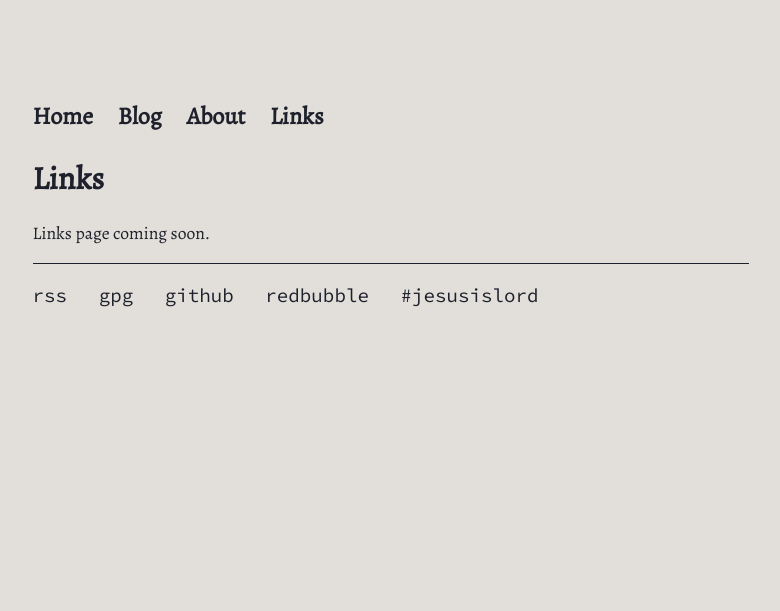
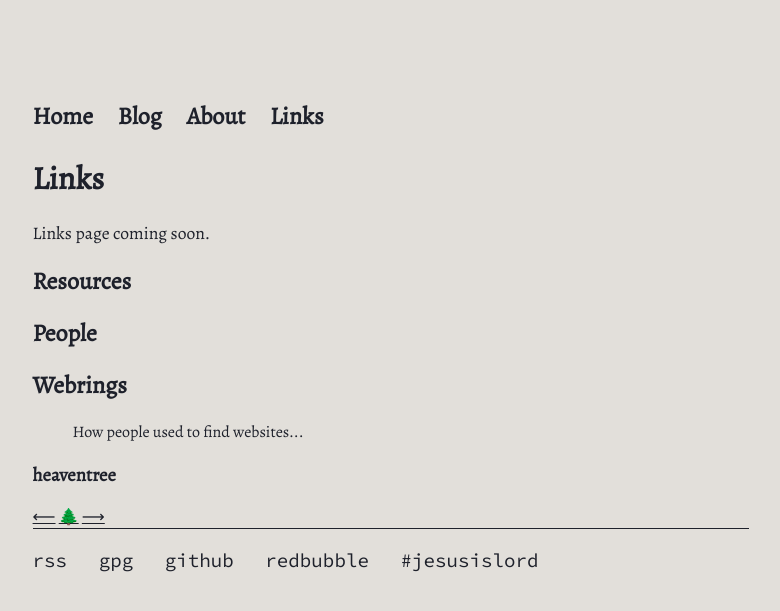
Before and after one commit to codyilardo/codyilardo.github.io, a Jekyll site: the page built from links/index.html, in a window 1280 px wide. Shown: the top 611 px of the page, without its empty margins (249-1029 px from the left). Built offline with Jekyll 4.4.1, drawn with Linux system fonts in a browser that asks for light colours.

Commit message:
links edits

```diff
--- a/links/index.html
+++ b/links/index.html
@@ -6,3 +6,17 @@ title: Links
 <p class="p-mono">
     Links page coming soon.
 </p>
+
+<h2>Resources</h2>
+
+<h2>People</h2>
+
+<h2>Webrings</h2>
+<blockquote>How people used to find websites...</blockquote>
+
+<h3>heaventree</h3>
+<div>
+    <a href="https://heaventree.xyz/prev">&xlarr;</a>
+    <a href="https://heaventree.xyz">&#x1F332;</a>
+    <a href="https://heaventree.xyz/next">&xrarr;</a>
+</div>
```
